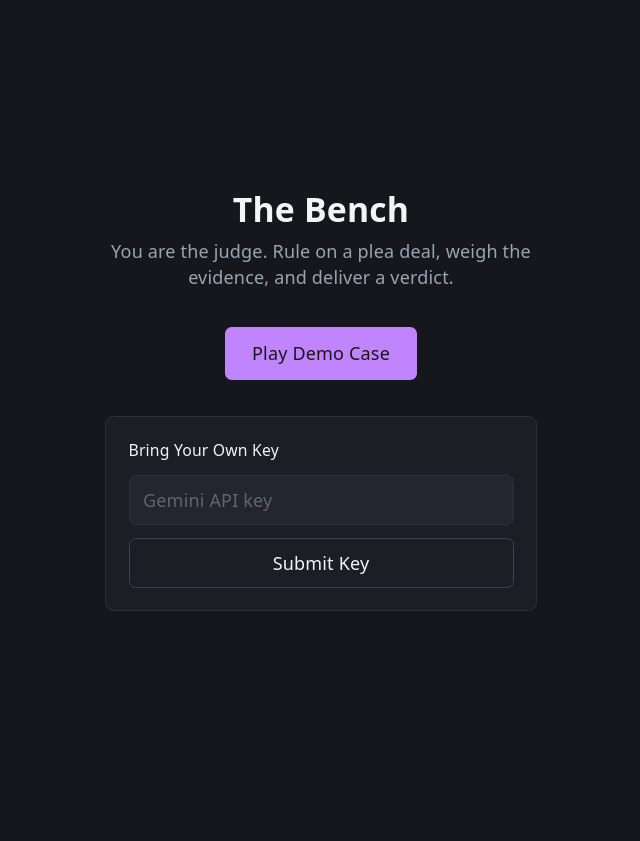
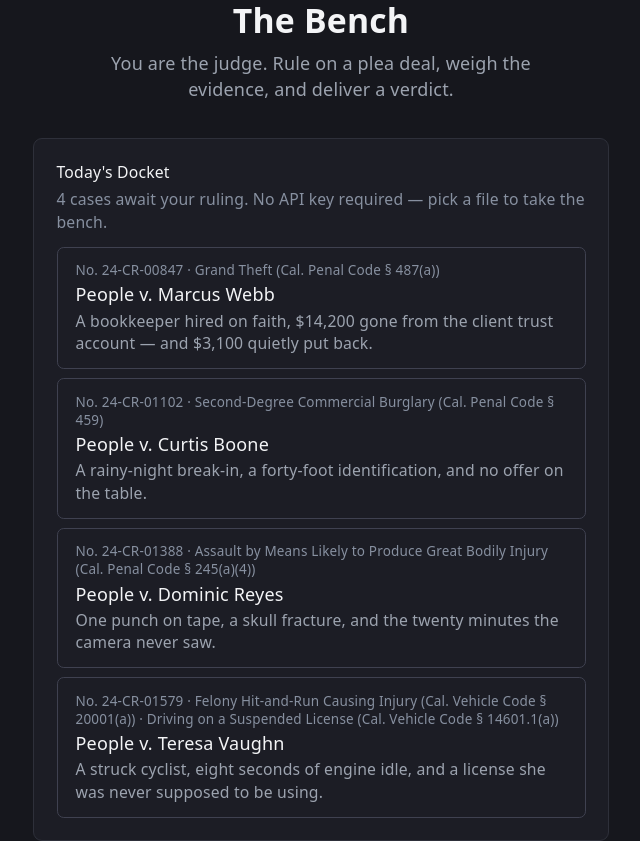
Before and after one commit to jcrump97/the-bench, a React (Vite) app: page / in a window 1280 px wide. Shown: the top 841 px of the page, without its empty margins (319-959 px from the left). Before the commit the page ends 800 px from the top, so only its background shows below. Built offline with nearby package versions, Linux system fonts and the light colour scheme.

Commit message:
feat: replace the Play Demo button with a docket picker
WelcomeScreen now lists every registry bundle as a court-file row (case
number, charges, title, teaser); picking one hydrates through the same
CaseSource seam. The BYOK panel is unchanged.

```diff
--- a/src/components/screens/WelcomeScreen.tsx
+++ b/src/components/screens/WelcomeScreen.tsx
@@ -1,7 +1,7 @@
 import { useState, type FormEvent } from 'react';
 import { useGameStore } from '../../store/useGameStore';
 import { useSecurityStore } from '../../store/useSecurityStore';
-import { DEMO_CASES } from '../../lib/demoCases';
+import { DEMO_CASES, type DemoCaseBundle } from '../../lib/demoCases';
 import { demoCaseSource } from '../../lib/caseSource';
 
 export function WelcomeScreen() {
@@ -20,8 +20,8 @@ export function WelcomeScreen() {
   // backed CaseSource produces the payload and plea narrative through this
   // same async seam; the demo source stands in for it today. The store's Zod
   // setters remain the validation boundary either way.
-  const handlePlayDemo = () => {
-    void demoCaseSource(DEMO_CASES[0])
+  const handlePlayDemo = (bundle: DemoCaseBundle) => {
+    void demoCaseSource(bundle)
       .generateCase()
       .then(({ payload, pleaNarrative }) => {
         setActiveCase(payload);
@@ -48,13 +48,29 @@ export function WelcomeScreen() {
         </p>
       </div>
 
-      <button
-        type="button"
-        onClick={handlePlayDemo}
-        className="min-h-11 rounded-md bg-(--accent) px-6 py-3 font-medium text-(--bg) hover:opacity-90"
-      >
-        Play Demo Case
-      </button>
+      <div className="w-full max-w-lg rounded-lg border border-(--border) bg-(--bg-panel) p-5 text-left">
+        <h2 className="text-sm font-medium text-(--text-h)">Today&apos;s Docket</h2>
+        <p className="mt-1 text-sm text-(--text-muted)">
+          {DEMO_CASES.length} cases await your ruling. No API key required — pick a file to take the bench.
+        </p>
+        <ul className="mt-3 space-y-2">
+          {DEMO_CASES.map((bundle) => (
+            <li key={bundle.id}>
+              <button
+                type="button"
+                onClick={() => handlePlayDemo(bundle)}
+                className="min-h-11 w-full rounded-md border border-(--border-strong) px-4 py-3 text-left hover:bg-(--bg-elevated)"
+              >
+                <span className="block text-xs text-(--text-muted)">
+                  No. {bundle.id} &middot; {bundle.payload.charges.map((charge) => charge.name).join(' · ')}
+                </span>
+                <span className="mt-0.5 block font-medium text-(--text-h)">{bundle.title}</span>
+                <span className="mt-0.5 block text-sm text-(--text)">{bundle.teaser}</span>
+              </button>
+            </li>
+          ))}
+        </ul>
+      </div>
 
       <div className="w-full max-w-sm rounded-lg border border-(--border) bg-(--bg-panel) p-5 text-left">
         <h2 className="text-sm font-medium text-(--text-h)">Bring Your Own Key</h2>
```
